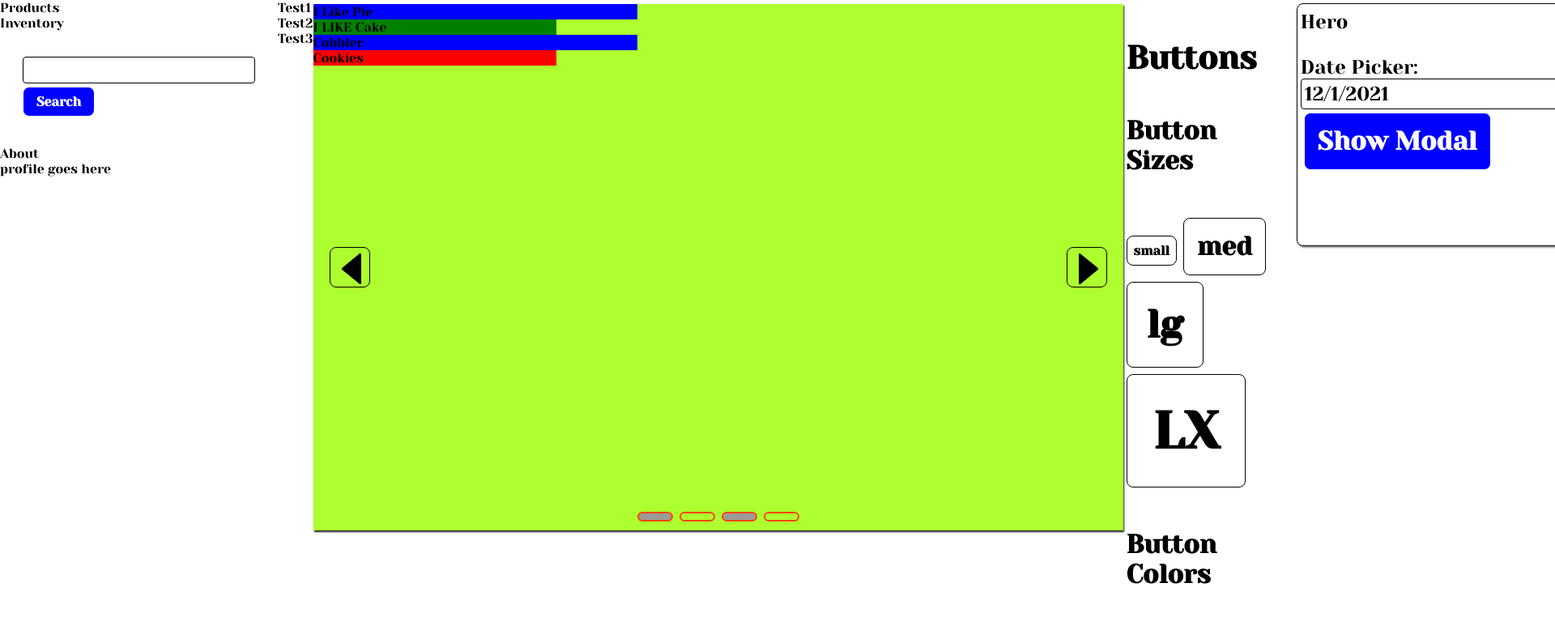
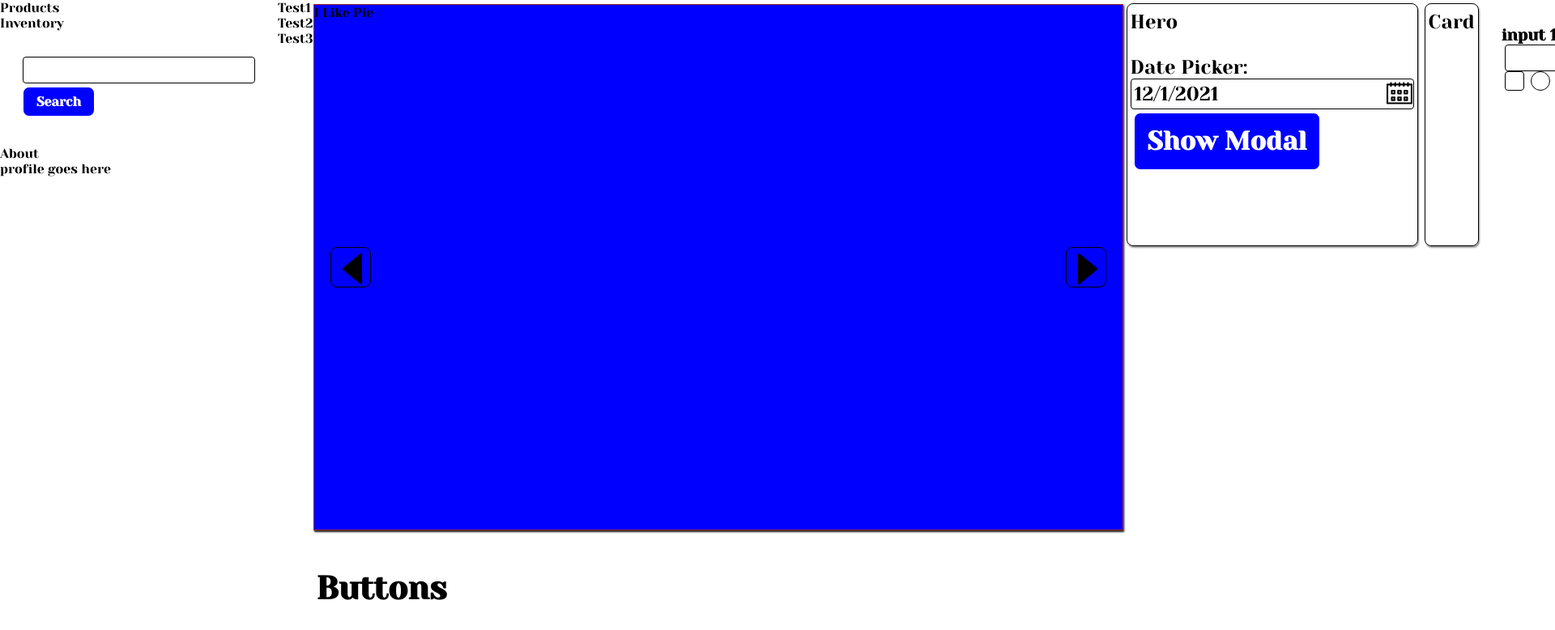
Before and after one commit to hawkeyelz/nonnis-ui, an Angular app: page /home in a window 1280 px wide. Shown: the top 778 px of the page at 81% size, 1920 px wide, since content can reach past the window. Built offline with nearby package versions, Linux system fonts and the light colour scheme.

Commit message:
updates to carousel

```diff
--- a/src/SlowJo/slowjo.less
+++ b/src/SlowJo/slowjo.less
@@ -570,17 +570,97 @@ border-danger{
 }
 
 //carousel
+.carousel-item {
+  position: absolute;
+  top: 0px;
+  left: 0px;
+  width: 100%;
+  height: 100%;
+}
 .carousel-item.right {
 background-color: red;
-width: 30%;
+left: 100%;
 }
 
 .carousel-item.active{
 background-color: blue;
-  width: 40%;
 }
 
 .carousel-item.left {
   background-color: green;
-  width: 30%;
+  left: -100%;
 }
+
+.carousel-item.active.left{
+  left: 0px;
+  background-color: chocolate;
+  animation-duration: 3s;
+  animation-name: slide-in-left;
+}
+
+.carousel-item.active.right{
+  left: 0px;
+  background-color: olivedrab;
+  animation-duration: 3s;
+  animation-name: slide-in-right;
+}
+
+
+.carousel-item.active .left{
+  // animation-duration: 5s;
+  // animation-name: slide-in-left;
+}
+
+.carousel-item.active .right{
+  // animation-duration: 5s;
+  // animation-name: slide-in-right;
+}
+
+.carousel-item.active.out.left{
+  // animation-duration: 5s;
+  // animation-name: slide-out-left;
+}
+
+.carousel-item.active.out.right{
+  // left:50%;
+  // animation-duration: 5s;
+  // animation-name: slide-out-right;
+}
+
+// slide animation
+@keyframes slide-in-left {
+  from {
+    left: -100%;
+  }
+  to {
+    left: 0px;
+  }
+
+}
+
+@keyframes slide-in-right {
+  from {
+    left: 100%;
+  }
+  to {
+    left: 0px;
+  }
+}
+
+@keyframes slide-out-left {
+  from {
+    left: 0px;
+  }
+  to {
+    left: -100%;
+  }
+}
+
+@keyframes slide-out-right{
+  from {
+    left: 0px;
+  }
+  to {
+    left: 100%;
+  }
+}
--- a/src/app/app.component.html
+++ b/src/app/app.component.html
@@ -8,15 +8,15 @@
     <li>Test3</li>
   </ul>
   <br/>
-  <app-carousel>
-    <div class="carousel-item" #carouseItem> I Like Pie</div>
-    <div class="carousel-item" #carouseItem>I LIKE Cake</div>
-    <div class="carousel-item active" #carouseItem>Cobbler</div>
-    <div class="carousel-item" #carouseItem>Cookies</div>
-  </app-carousel>
 
 
   <section class="row">
+    <app-carousel>
+      <div class="carousel-item" #carouseItem> I Like Pie</div>
+      <div class="carousel-item" #carouseItem>I LIKE Cake</div>
+      <div class="carousel-item" #carouseItem>Cobbler</div>
+      <div class="carousel-item" #carouseItem>Cookies</div>
+    </app-carousel>
     <h1>Buttons</h1>
     <article>
       <h2>Button Sizes</h2>
--- a/src/app/app.module.ts
+++ b/src/app/app.module.ts
@@ -1,5 +1,6 @@
 import { NgModule } from '@angular/core';
 import { BrowserModule } from '@angular/platform-browser';
+import { BrowserAnimationsModule } from '@angular/platform-browser/animations';
 import { FormsModule } from '@angular/forms';
 
 import { AppRoutingModule } from './app-routing.module';
@@ -32,6 +33,7 @@ import { CarouselItemComponent } from './components/carousel/carousel-item/carou
   ],
   imports: [
     BrowserModule,
+    BrowserAnimationsModule,
     AppRoutingModule,
     FormsModule
   ],
--- a/src/app/components/carousel/carousel.component.html
+++ b/src/app/components/carousel/carousel.component.html
@@ -3,10 +3,10 @@
 
   <div class="carousel-controls">
     <div class="carousel-control-left">
-    <button class="wf-left btn hallow lg"></button>
+    <button class="wf-left btn hallow lg" (click)="previousSlide()"></button>
     </div>
     <div class="carousel-control-right">
-      <button class="wf-right btn hallow lg"></button>
+      <button class="wf-right btn hallow lg" (click)="nextSlide()"></button>
     </div>
   </div>
 <ng-content></ng-content>
@@ -14,7 +14,7 @@
 </div>
 <footer class="carousel-footer">
   <ul class="carousel-selector-control">
-    <li *ngFor="let item of carouselItemArray; let i=index"><button class="btn carousel-btn active dave"[ngClass]="{'active': item, 'hallow':!item}" (click)="selectSlide(i)"></button></li>
+    <li *ngFor="let item of itemArray; let i=index"><button class="btn carousel-btn active dave"[ngClass]="{'active': i === activeIndex, 'hallow':i != activeIndex}" (click)="selectSlide(i)"></button></li>
   </ul>
   </footer>
 </div>
--- a/src/app/components/carousel/carousel.component.less
+++ b/src/app/components/carousel/carousel.component.less
@@ -4,7 +4,8 @@
   height: 650px;
   width: 1000px;
   margin-top: 5px;
-  background-color: greenyellow;
+  border: 1px solid brown;
+  // background-color: greenyellow;
 }
 
 .carousel-control {
@@ -38,17 +39,6 @@
   background-color: blue;
 }
 
-.side-right {
-  left: 100%;
-  background-color: orangered;
-
-}
-
-.side-left {
-  left: -100%;
-  background-color: red;
-
-}
 
 .carousel-btn{
   padding: .25rem;
@@ -83,6 +73,6 @@
   height: auto;
 }
 
-.dave {
-  border: 2px solid orangered;
+.hidden {
+ display: none;
 }
--- a/src/app/components/carousel/carousel.component.ts
+++ b/src/app/components/carousel/carousel.component.ts
@@ -1,3 +1,5 @@
+import { NONE_TYPE } from '@angular/compiler';
+import { FnParam } from '@angular/compiler/src/output/output_ast';
 import {
   AfterContentInit,
   Component,
@@ -9,7 +11,7 @@ import {
   QueryList,
   Renderer2,
 } from '@angular/core';
-import { delay, filter } from 'rxjs';
+import { delay, filter, first } from 'rxjs';
 import { CarouselItemComponent } from './carousel-item/carousel-item.component';
 import { ICarouselItem } from './interfaces/ICarouselItem';
 
@@ -19,59 +21,131 @@ import { ICarouselItem } from './interfaces/ICarouselItem';
   styleUrls: ['./carousel.component.less'],
 })
 export class CarouselComponent implements OnInit, AfterContentInit {
-  currentIndex: number = 0;
-  public carouselItemArray: boolean[]=[];
+  public activeIndex: number = 0;
+  public previousIndex: number = 0;
+  public itemArray: any[] = [];
+  private slideFrom: any = null;
+  private previousElement?: ElementRef;
+  @ContentChildren('carouseItem') carouselItems?: QueryList<ElementRef>;
+  @Input() wrapping: boolean = true;
 
   constructor(private elemntRef: ElementRef, private render: Renderer2) {}
-  @ContentChildren('carouseItem') carouselItems?: QueryList<ElementRef>;
 
   ngAfterContentInit(): void {
-    let afterActive = false;
-     this.carouselItems?.map((el: ElementRef, idx) => {
-      const nativeEl = el.nativeElement;
-       const active = nativeEl.classList.contains('active');
-       this.setElementClass(idx);
-      return active;
-    });
+    console.log(this.carouselItems?.length);
+    this.setInitialActiveSlide();
   }
   ngOnInit(): void {}
 
-  selectSlide(index: number): void {
-    const selEl = this.carouselItems?.get(index);
-    const curEl = this.carouselItems?.get(this.currentIndex);
-    if (selEl){
-      this.render.addClass(selEl.nativeElement, 'active');
+  setInitialActiveSlide(): void {
+    let foundActive = false;
+    this.carouselItems?.forEach((el: ElementRef, idx) => {
+      const nativeEl = el.nativeElement;
+      if (nativeEl.classList.contains('active')) {
+        foundActive = true;
+        this.activeIndex = idx;
+      } else this.render.addClass(nativeEl, 'hidden');
+    });
+    const first = this.carouselItems?.get(0)?.nativeElement;
+    if(!foundActive) {
+      this.removeUnusedClassesFromElement(first);
+      this.render.addClass(first, 'active');
+      this.activeIndex = 0;
     }
-    this.currentIndex = index;
-    this.setElementClass(this.currentIndex);
   }
 
-  setElementClass(index:number):void{
-    let isActive = false;
-    this.carouselItemArray = [];
-    this.carouselItems?.map((el,idx) => {
-      const nativeEl = el.nativeElement;
-      let activeIndex = Array.from(nativeEl.classList).indexOf('active');
-      if (idx === this.currentIndex){
-        this.render.removeClass(nativeEl, 'left');
-        this.render.removeClass(nativeEl, 'right');
-        this.render.removeClass(nativeEl,'active');
-        this.render.addClass(nativeEl, 'active');
+  slideTo(newActiveEl:ElementRef, curentEl: ElementRef, previousEl: ElementRef, direction:string) {
+    //set Class For Active
+    this.removeUnusedClassesFromElement(newActiveEl);
+    this.render.addClass(newActiveEl, 'active');
+    // setClassForPrevious
+    this.removeUnusedClassesFromElement(previousEl);
+    this.removeUnusedClassesFromElement(curentEl);
+    this.render.addClass(curentEl, direction);
+  }
+
+  slideDirection(previousIndx:number):string{
+    console.log(previousIndx, this.activeIndex);
+    if (previousIndx < this.activeIndex){
+      return 'right';
+    } else if (previousIndx > this.activeIndex){
+      return 'left';
+    }
+    return '';
+  }
+
+  ableToSlide(): boolean {
+    if (this.carouselItems?.length && this.carouselItems.length > 0) {
+      return true;
+    }
+    return false;
+  }
+
+  previousSlide(): void {
+    this.ableToSlide() && this.selectSlide(this.activeIndex - 1);
+  }
+
+  nextSlide(): void {
+    this.ableToSlide() && this.selectSlide(this.activeIndex + 1);
+  }
+
+  removeUnusedClassesFromElement(element: ElementRef) {
+    this.render.removeClass(element, 'hidden');
+    this.render.removeClass(element, 'active');
+    this.render.removeClass(element, 'left');
+    this.render.removeClass(element, 'right');
+  }
+
+  getNewActiveIndex(index: number): number {
+    if (this.carouselItems?.length) {
+      const itemsMaxIndex = this.carouselItems?.length - 1;
+      if (!this.wrapping) {
+        if (index > itemsMaxIndex) {
+          return itemsMaxIndex;
+        } else if (index < 0) {
+          return 0;
+        }
+      } else {
+        if(index > itemsMaxIndex){
+          return 0;
+        }
+        if(index < 0){
+          return itemsMaxIndex;
+        }
       }
-      if (activeIndex > -1) {
-        isActive = true;
-        this.carouselItemArray.push(true);
+    }
+    return index;
+  }
 
-      } else {
-        this.carouselItemArray.push(false);
-      if(!isActive){
-        this.render.addClass(nativeEl,'left');
-      } else {
-        this.render.addClass(nativeEl, 'right');
+  selectSlide(selectedIndex: number): void {
+    if (selectedIndex == this.activeIndex) return;
+
+    const currentIndex = this.activeIndex;
+    this.activeIndex = this.getNewActiveIndex(selectedIndex);
+
+    const activeEl = this.carouselItems?.get(this.activeIndex)?.nativeElement;
+    const previousEl = this.carouselItems?.get(this.previousIndex)?.nativeElement;
+    const currentEl = this.carouselItems?.get(currentIndex)?.nativeElement;
+    this.removeUnusedClassesFromElement(activeEl);
+    this.removeUnusedClassesFromElement(currentEl);
+    const slideDir = this.slideDirection(currentIndex);
+    this.setElementDirection(slideDir, activeEl, currentEl, previousEl);
+  }
+
+  setElementDirection(
+    slideDir: string,
+    newActiveEl: ElementRef,
+    currentEl: ElementRef,
+    previousEl: ElementRef
+  ): void {
+    this.itemArray = new Array(this.carouselItems?.length);
+    this.carouselItems?.forEach((el, idx) => {
+      const currentEl = el.nativeElement;
+      if (currentEl === newActiveEl) {
+        if (slideDir) {
+          this.slideTo(newActiveEl, currentEl, previousEl, slideDir);
+        }
       }
-      }
-
-
     });
   }
 }
```
